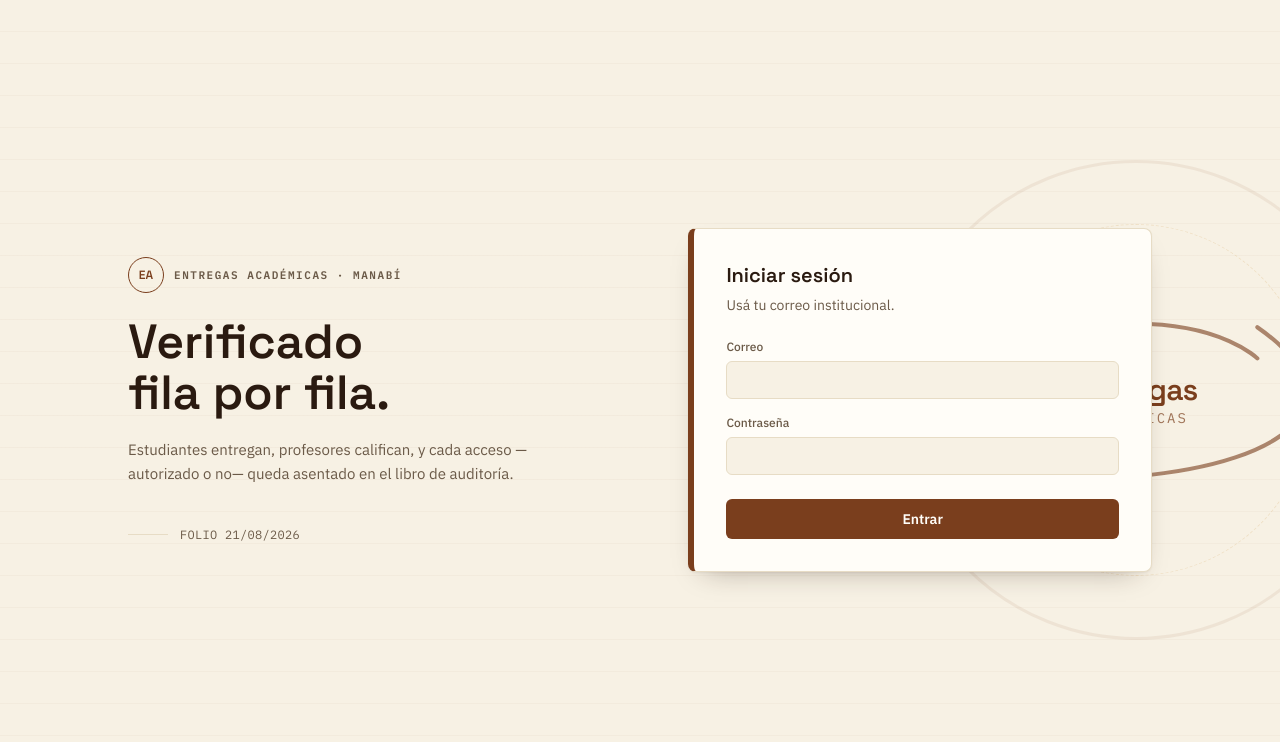
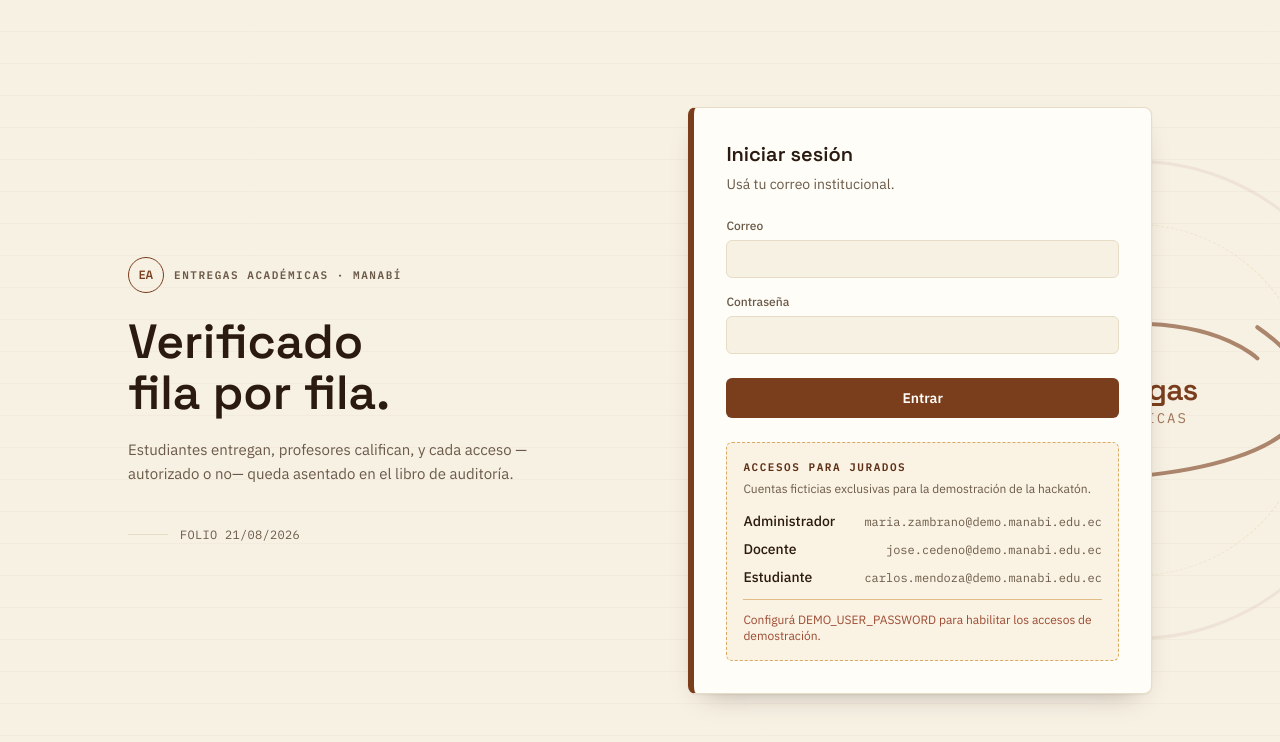
Before and after one commit to KristhianBello/Supabase-Hackathom, a Next.js app in the folder entregas-academicas/: page /login in a window 1280 px wide. Shown: the top 742 px of the page. Built offline with nearby package versions, Linux system fonts and the light colour scheme.

Commit message:
feat(login): show jury demo credentials

```diff
--- a/entregas-academicas/src/app/(auth)/login/page.tsx
+++ b/entregas-academicas/src/app/(auth)/login/page.tsx
@@ -2,6 +2,12 @@
 
 import { login } from './actions'
 import { HandWrittenTitle } from '@/components/ui/hand-writing-text'
+
+const CUENTAS_JURADO = [
+  { rol: 'Administrador', email: 'maria.zambrano@demo.manabi.edu.ec' },
+  { rol: 'Docente', email: 'jose.cedeno@demo.manabi.edu.ec' },
+  { rol: 'Estudiante', email: 'carlos.mendoza@demo.manabi.edu.ec' },
+] as const
 
 export default async function LoginPage({
   searchParams,
@@ -10,6 +16,7 @@ export default async function LoginPage({
 }) {
   const { error } = await searchParams
   const folio = new Date().toLocaleDateString('es-EC', { year: 'numeric', month: '2-digit', day: '2-digit' })
+  const demoPassword = process.env.DEMO_USER_PASSWORD
 
   return (
     <main className="relative flex min-h-screen items-center overflow-hidden px-6 py-16 lg:px-16">
@@ -101,6 +108,34 @@ export default async function LoginPage({
           >
             Entrar
           </button>
+
+          <aside className="mt-6 rounded-md border border-dashed border-toquilla/70 bg-toquilla-soft/40 p-4">
+            <p className="font-mono text-[11px] font-semibold tracking-[0.14em] text-cacao-dark uppercase">
+              Accesos para jurados
+            </p>
+            <p className="mt-1 text-xs leading-relaxed text-ink-muted">
+              Cuentas ficticias exclusivas para la demostración de la hackatón.
+            </p>
+
+            <dl className="mt-3 space-y-2 text-sm">
+              {CUENTAS_JURADO.map((cuenta) => (
+                <div key={cuenta.email} className="flex flex-wrap items-baseline justify-between gap-x-3 gap-y-0.5">
+                  <dt className="font-medium text-ink">{cuenta.rol}</dt>
+                  <dd className="font-mono text-xs text-ink-muted">{cuenta.email}</dd>
+                </div>
+              ))}
+            </dl>
+
+            {demoPassword ? (
+              <p className="mt-3 border-t border-toquilla/50 pt-3 text-sm text-ink">
+                Contraseña: <code className="rounded bg-paper px-1.5 py-0.5 font-mono text-xs">{demoPassword}</code>
+              </p>
+            ) : (
+              <p className="mt-3 border-t border-toquilla/50 pt-3 text-xs text-brick">
+                Configurá DEMO_USER_PASSWORD para habilitar los accesos de demostración.
+              </p>
+            )}
+          </aside>
         </form>
       </div>
     </main>
```
